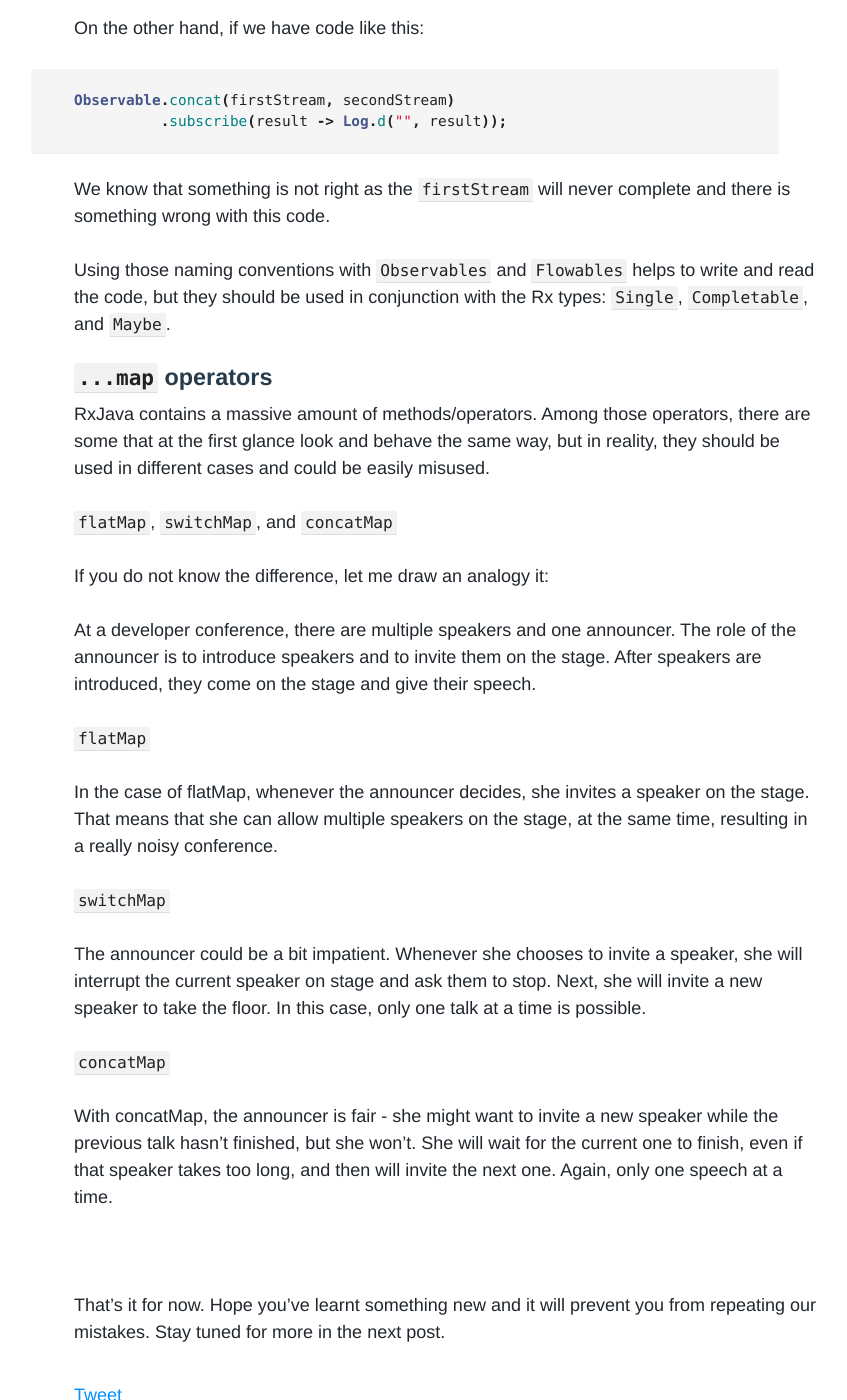
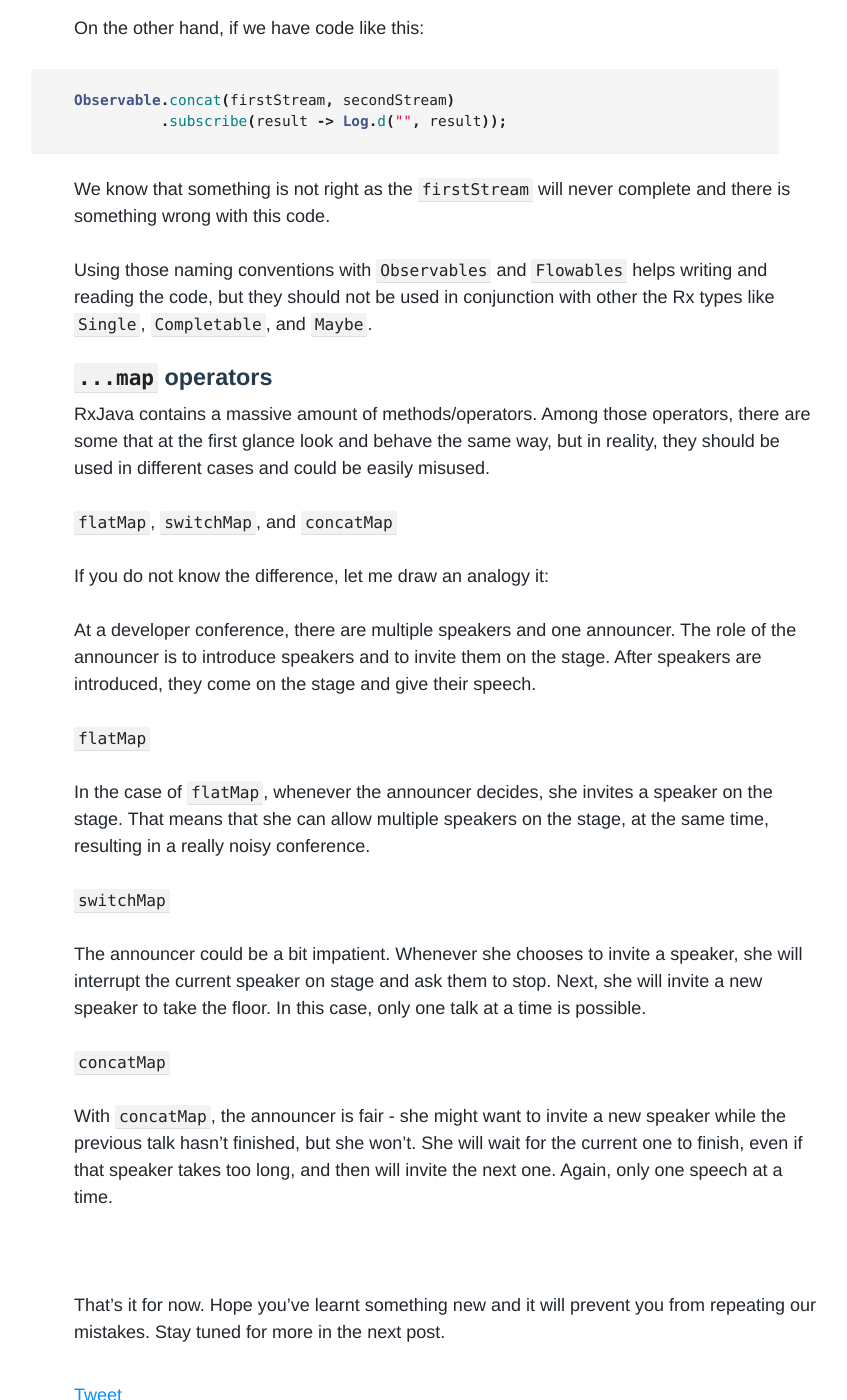
Before and after one commit to upday/upday.github.io, a Jekyll site: the page built from _posts/blog/2016-10-20-reactive_frustrations_1.md, in a window 1280 px wide and 1400 px high, scrolled down 3353 px. Shown: the whole window, without its empty margins (192-1039 px from the left). Built offline with Jekyll 4.4.1, drawn with Linux system fonts in a browser that asks for light colours; nearby versions of some CDN libraries; some web fonts are replaced; comment, search, counter and statistics services are not loaded.

Commit message:
Fixing formatting and rephrasing

```diff
--- a/_posts/blog/2016-10-20-reactive_frustrations_1.md
+++ b/_posts/blog/2016-10-20-reactive_frustrations_1.md
@@ -135,7 +135,7 @@ Observable.concat(firstStream, secondStream)
 
 We know that something is not right as the `firstStream` will never complete and there is something wrong with this code.
 
-Using those naming conventions with `Observables` and `Flowables` helps to write and read the code, but they should be used in conjunction with the Rx types: `Single`, `Completable`, and `Maybe`.
+Using those naming conventions with `Observables` and `Flowables` helps writing and reading the code, but they should not be used in conjunction with other the Rx types like `Single`, `Completable`, and `Maybe`.
 
 
 ### `...map` operators
@@ -151,7 +151,7 @@ The role of the announcer is to introduce speakers and to invite them on the sta
 
 `flatMap`
 
-In the case of flatMap, whenever the announcer decides, she invites a speaker on the stage. That means that she can allow multiple speakers on the stage, at the same time, resulting in a really noisy conference.
+In the case of `flatMap`, whenever the announcer decides, she invites a speaker on the stage. That means that she can allow multiple speakers on the stage, at the same time, resulting in a really noisy conference.
 
 `switchMap`
 
@@ -159,7 +159,7 @@ The announcer could be a bit impatient. Whenever she chooses to invite a speaker
 
 `concatMap`
 
-With concatMap, the announcer is fair - she might want to invite a new speaker while the previous talk hasn’t finished, but she won’t. She will wait for the current one to finish, even if that speaker takes too long, and then will invite the next one. Again, only one speech at a time.
+With `concatMap`, the announcer is fair - she might want to invite a new speaker while the previous talk hasn’t finished, but she won’t. She will wait for the current one to finish, even if that speaker takes too long, and then will invite the next one. Again, only one speech at a time.
 
 <br />
 
```
Also changed, not shown: other parts of _posts/blog/2016-10-20-reactive_frustrations_1.md (+1 -1 lines).
